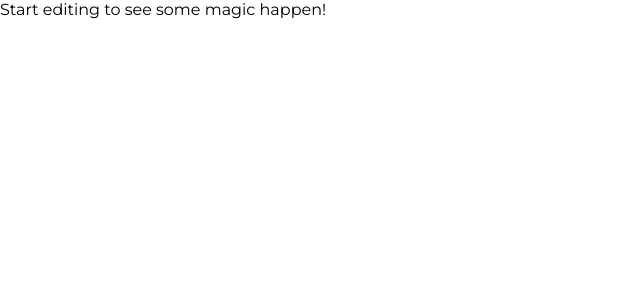
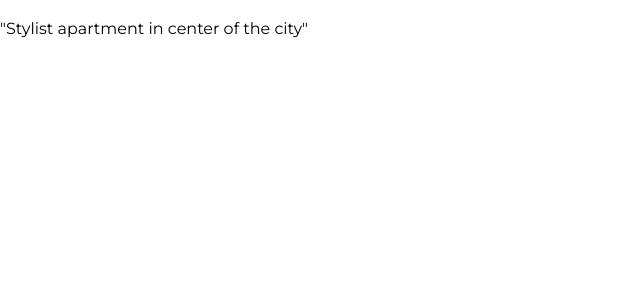
Before and after one commit to sPreet247/React-windbnb-project, a React (Create React App) app: page / in a window 1280 px wide. Shown: the top 300 px of the page, without its empty margins (0-640 px from the left). Built offline with nearby package versions, Linux system fonts and the light colour scheme; a web font is replaced by a local one.

Commit message:
structure

```diff
--- a/src/App.js
+++ b/src/App.js
@@ -1,10 +1,11 @@
-import "./styles.css";
+import './styles.css';
+import Card from './components/CardComponent/Main/Card';
 
 export default function App() {
   return (
-    <div className="App">
-
-      <h2>Start editing to see some magic happen!</h2>
-    </div>
+    <>
+      <Card />
+      {/* <footer>created by Sukhpreet Singh - devChallenges.io</footer> */}
+    </>
   );
 }
--- /dev/null
+++ b/src/components/CardComponent/Description/Description.js
@@ -0,0 +1,9 @@
+const Description = () => {
+  return (
+    <>
+      <div></div>
+    </>
+  );
+};
+
+export default Description;
--- /dev/null
+++ b/src/components/CardComponent/ImageComponent/Image.js
@@ -0,0 +1,12 @@
+const Image = () => {
+  return (
+    <>
+      <img
+        href="https://images.unsplash.com/photo-1505873242700-f289a29e1e0f?ixlib=rb-1.2.1&auto=format&fit=crop&w=2255&q=80"
+        alt=""
+      />
+    </>
+  );
+};
+
+export default Image;
--- /dev/null
+++ b/src/components/CardComponent/Main/Card.js
@@ -0,0 +1,15 @@
+import Title from '../Title/Title';
+import Image from '../ImageComponent/Image';
+import Description from '../Description/Description';
+
+const Card = () => {
+  return (
+    <>
+      <Image />
+      <Description />
+      <Title />
+    </>
+  );
+};
+
+export default Card;
--- /dev/null
+++ b/src/components/CardComponent/Main/CardElements.js
@@ -0,0 +1 @@
+import styled, { css } from 'styled-components';
--- /dev/null
+++ b/src/components/CardComponent/Title/Title.js
@@ -0,0 +1,11 @@
+const Title = () => {
+  return (
+    <>
+      <div>
+        <h2>"Stylist apartment in center of the city"</h2>
+      </div>
+    </>
+  );
+};
+
+export default Title;
```
